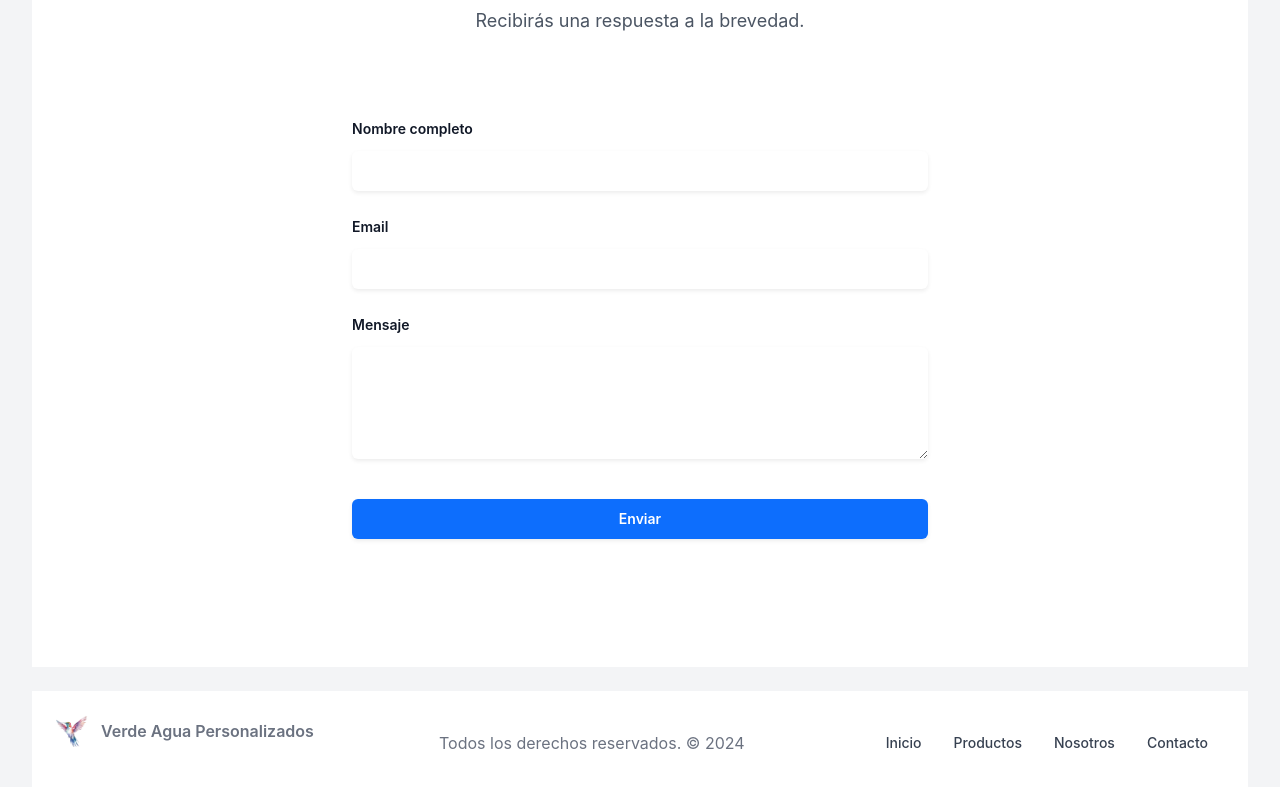
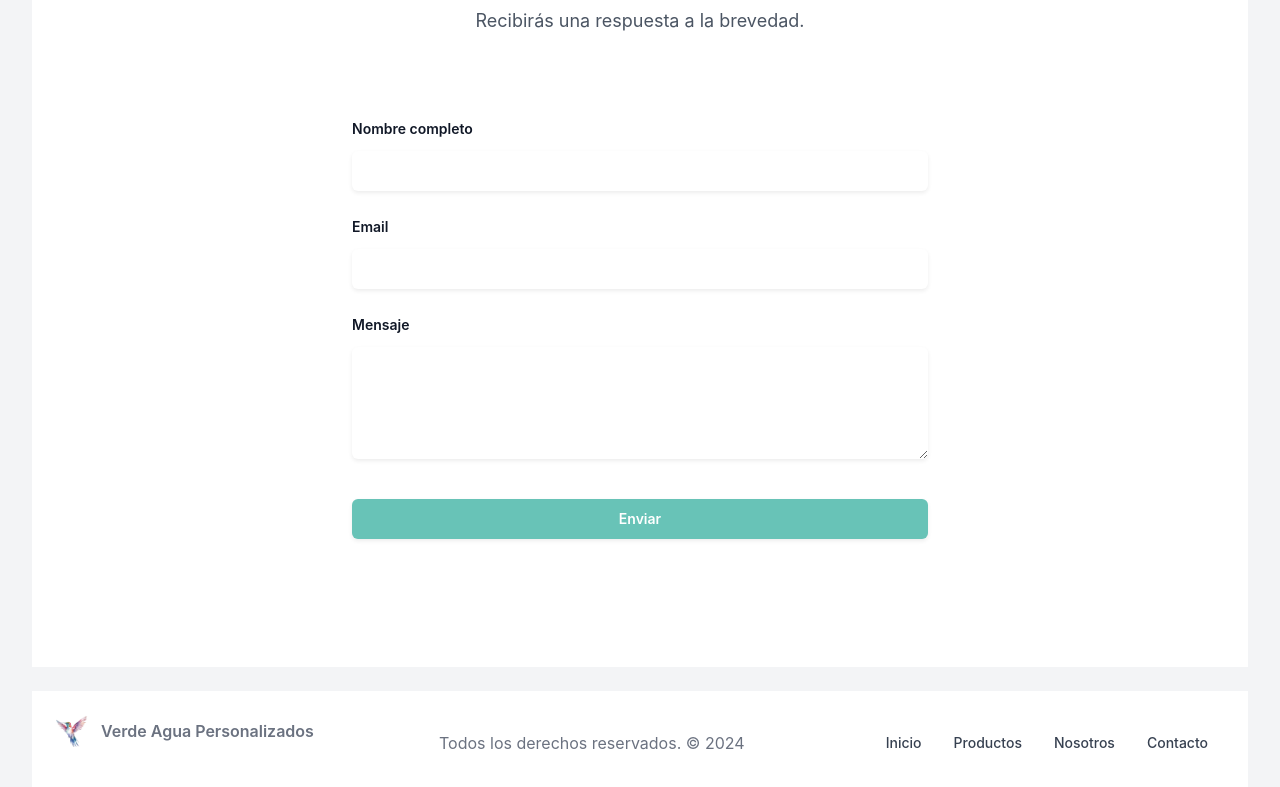
Before and after one commit to quinterodiego/vap-tailwindcss, a React (Create React App) app: page / in a window 1280 px wide. Shown: the part 2905-3692 px from the top of the page. Built offline with nearby package versions, Linux system fonts and the light colour scheme.

Commit message:
deploy in render

```diff
--- a/src/pages/Contact.js
+++ b/src/pages/Contact.js
@@ -16,7 +16,7 @@
       </div>
       <form action="#" method="POST" className="mx-auto mt-16 max-w-xl sm:mt-20">
         <div className="grid grid-cols-1 gap-x-8 gap-y-6 sm:grid-cols-2">
-        <div className="sm:col-span-2">
+          <div className="sm:col-span-2">
             <label htmlFor="first-name" className="block text-sm font-semibold leading-6 text-gray-900">
               Nombre completo
             </label>
@@ -62,7 +62,7 @@
         <div className="mt-10">
           <button
             type="submit"
-            className="block w-full rounded-md bg-primary px-3.5 py-2.5 text-center text-sm font-semibold text-white shadow-sm hover:opacity-75 focus-visible:outline focus-visible:outline-2 focus-visible:outline-offset-2 focus-visible:outline-indigo-600"
+            className="block w-full rounded-md bg-primary_ px-3.5 py-2.5 text-center text-sm font-semibold text-white shadow-sm hover:opacity-75 focus-visible:outline focus-visible:outline-2 focus-visible:outline-offset-2 focus-visible:outline-indigo-600"
           >
             Enviar
           </button>
```
